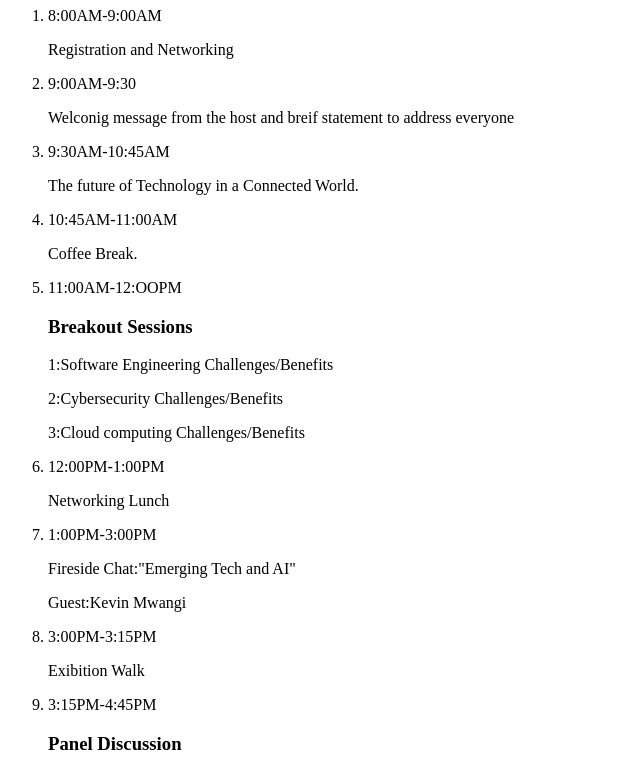
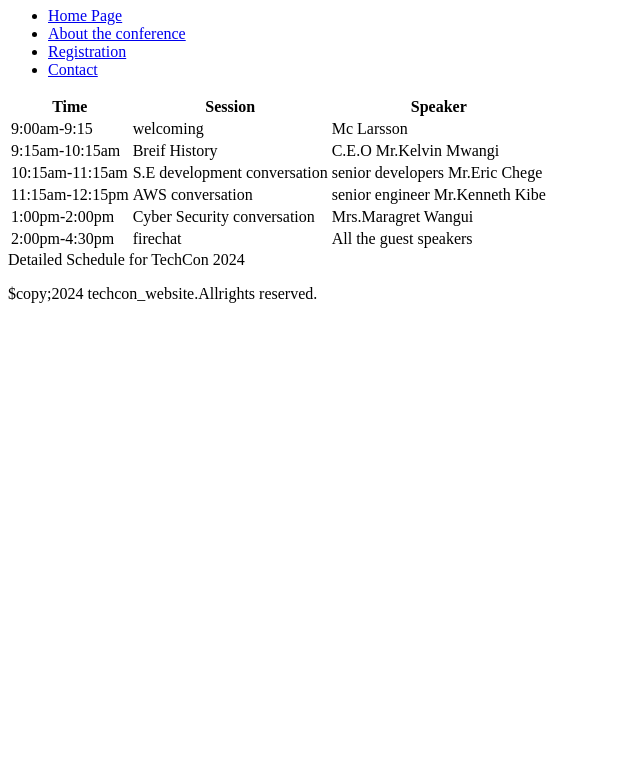
Before and after one commit to kev-mwangi/TechCon_HTML, a plain HTML site: page techcon_website/schedule.html in a window 1280 px wide. Shown: the part 73-844 px from the top of the page, without its empty margins (0-640 px from the left). After the commit the page ends 800 px from the top, so only its background shows below. Drawn offline with Linux system fonts and the light colour scheme.

Commit message:
add status

```diff
--- a/techcon_website/schedule.html
+++ b/techcon_website/schedule.html
@@ -6,35 +6,58 @@
     <title>schedule</title>
 </head>
 <body>
-    <h1>TECHCON SCHEDULE CONFERENCE</h1>
-    <ol>
-        <li>8:00AM-9:00AM</li>
-        <p>Registration and Networking</p>
-        <li>9:00AM-9:30</li>
-        <p>Welconig message from the host and breif statement to address everyone </p>
-        <li>9:30AM-10:45AM</li>
-        <p>The future of Technology in a Connected World.</p>
-        <li>10:45AM-11:00AM</li>
-        <p>Coffee Break.</p>
-        <li>11:00AM-12:OOPM</li>
-        <h3>Breakout Sessions</h3>
-        <p>1:Software Engineering Challenges/Benefits</p>
-        <p>2:Cybersecurity Challenges/Benefits </p>
-        <p>3:Cloud computing Challenges/Benefits</p>
-        <li>12:00PM-1:00PM</li>
-        <p>Networking Lunch</p>
-        <li>1:00PM-3:00PM</li>
-        <p>Fireside Chat:"Emerging Tech and AI"</p>
-        <P>Guest:Kevin Mwangi</P>
-        <li>3:00PM-3:15PM</li>
-        <p>Exibition Walk</p>
-        <li>3:15PM-4:45PM</li>
-        <h3>Panel Discussion</h3>
-        <p>If AI will replace/take people work.</p>
-        <li>5:00PM-5:30PM</li>
-        <p>Closing Remarks</p>
-        <li>5:30PM-7-00PM</li>
-        <p>Evening Networking and Cocktail Reception</p>
-    </ol>
+    <header>
+        <h1>Schedule for TechCon 2024</h1>
+        <nav>
+            <ul>
+                <li><a href="http://127.0.0.1:5501/techcon_website/index.html">Home Page</a></li>
+                <li><a href="http://127.0.0.1:5501/techcon_website/about.html">About the conference</a></li>
+                <li><a href="http://127.0.0.1:5501/techcon_website/register.html">Registration</a></li>
+                <li><a href="http://127.0.0.1:5501/techcon_website/contact.html">Contact</a></li>
+            </ul>
+        </nav>
+    </header>
+    <main>
+        <table>
+            <tr>
+                <th scope="col">Time</th>
+                <th scope="col">Session</th>
+                <th scope="col">Speaker</th>
+            </tr>
+            <tr>
+                <td>9:00am-9:15</td>
+                <td>welcoming</td>
+                <td>Mc Larsson</td>
+            </tr>
+            <tr>
+                <td>9:15am-10:15am</td>
+                <td>Breif History</td>
+                <td>C.E.O Mr.Kelvin Mwangi</td>
+            </tr>
+            <tr><td>10:15am-11:15am</td>
+            <td>S.E development conversation</td>
+            <td>senior developers Mr.Eric Chege</td>
+            </tr>
+            <tr>
+                <td>11:15am-12:15pm</td>
+                <td>AWS conversation</td>
+                <td>senior engineer Mr.Kenneth Kibe</td>
+            </tr>
+            <tr>
+                <td>1:00pm-2:00pm</td>
+                <td>Cyber Security conversation</td>
+                <td>Mrs.Maragret Wangui</td>
+            </tr>
+            <tr>
+                <td>2:00pm-4:30pm</td>
+                <td>firechat</td>
+                <td>All the guest speakers</td>
+            </tr>
+        </table>
+        <caption>Detailed Schedule for TechCon 2024</caption>
+    </main>
+    <footer>
+        <p>$copy;2024 techcon_website.Allrights reserved.</p>
+    </footer>
 </body>
 </html>
```
